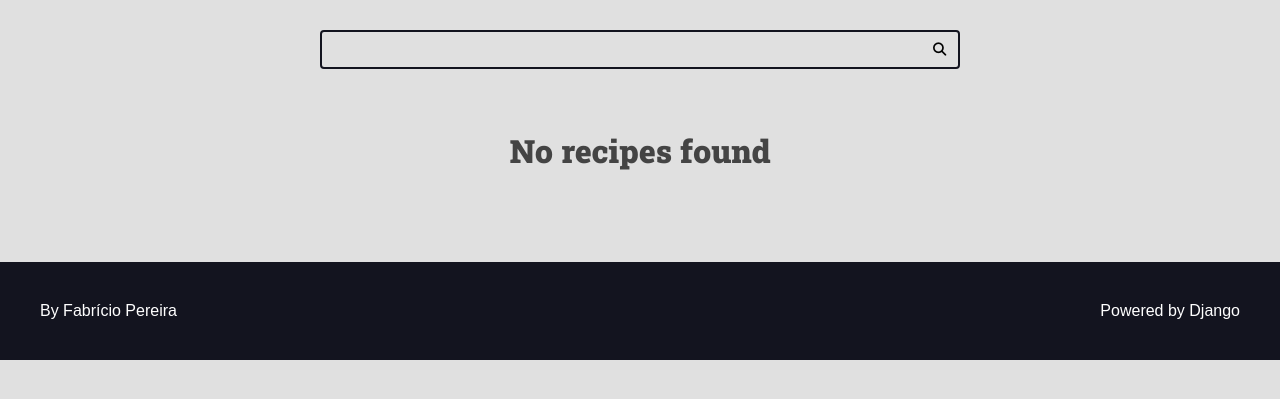
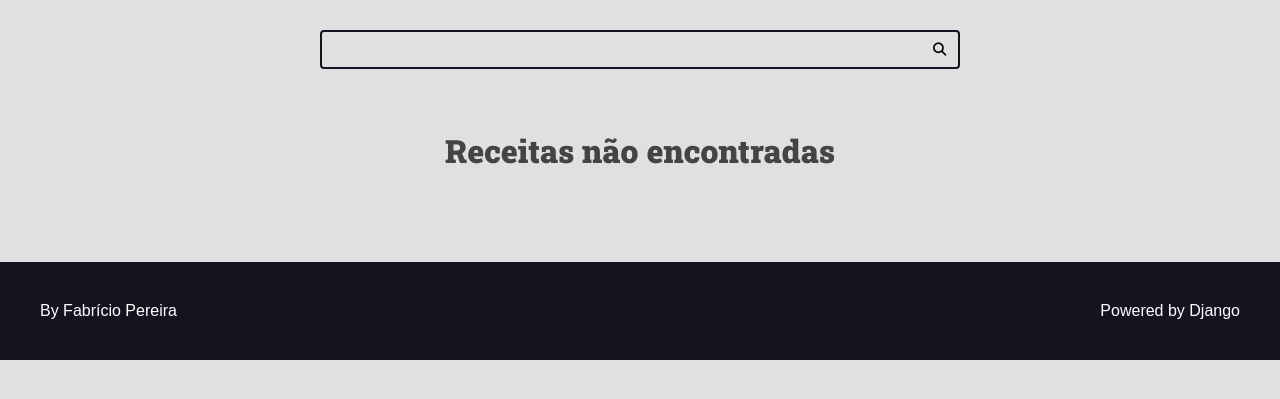
Before and after one commit to fabspereira144-p/django-projeto1, a Django app: page / in a window 1280 px wide. Shown: the part 113-512 px from the top of the page. Run offline with Django 5.2, Linux system fonts and the light colour scheme; data that the repository does not hold is empty.

Commit message:
alterando texto de receitas não encontradas

```diff
--- a/recipes/templates/recipes/pages/home.html
+++ b/recipes/templates/recipes/pages/home.html
@@ -7,7 +7,7 @@
         {% for recipe in recipes %}
             {% include "recipes/partials/recipe.html" %}
         {% empty %}
-            <h1 class="center m-y">No recipes found</h1>
+            <h1 class="center m-y">Receitas não encontradas</h1>
         {% endfor %}
     </div>
 {% endblock content %}
--- a/recipes/templates/recipes/pages/search.html
+++ b/recipes/templates/recipes/pages/search.html
@@ -7,7 +7,7 @@
         {% for recipe in recipes %}
             {% include "recipes/partials/recipe.html" %}
         {% empty %}
-            <h1 class="center m-y">No recipes found</h1>
+            <h1 class="center m-y">Receitas não encontradas</h1>
         {% endfor %}
     </div>
 {% endblock content %}
```
